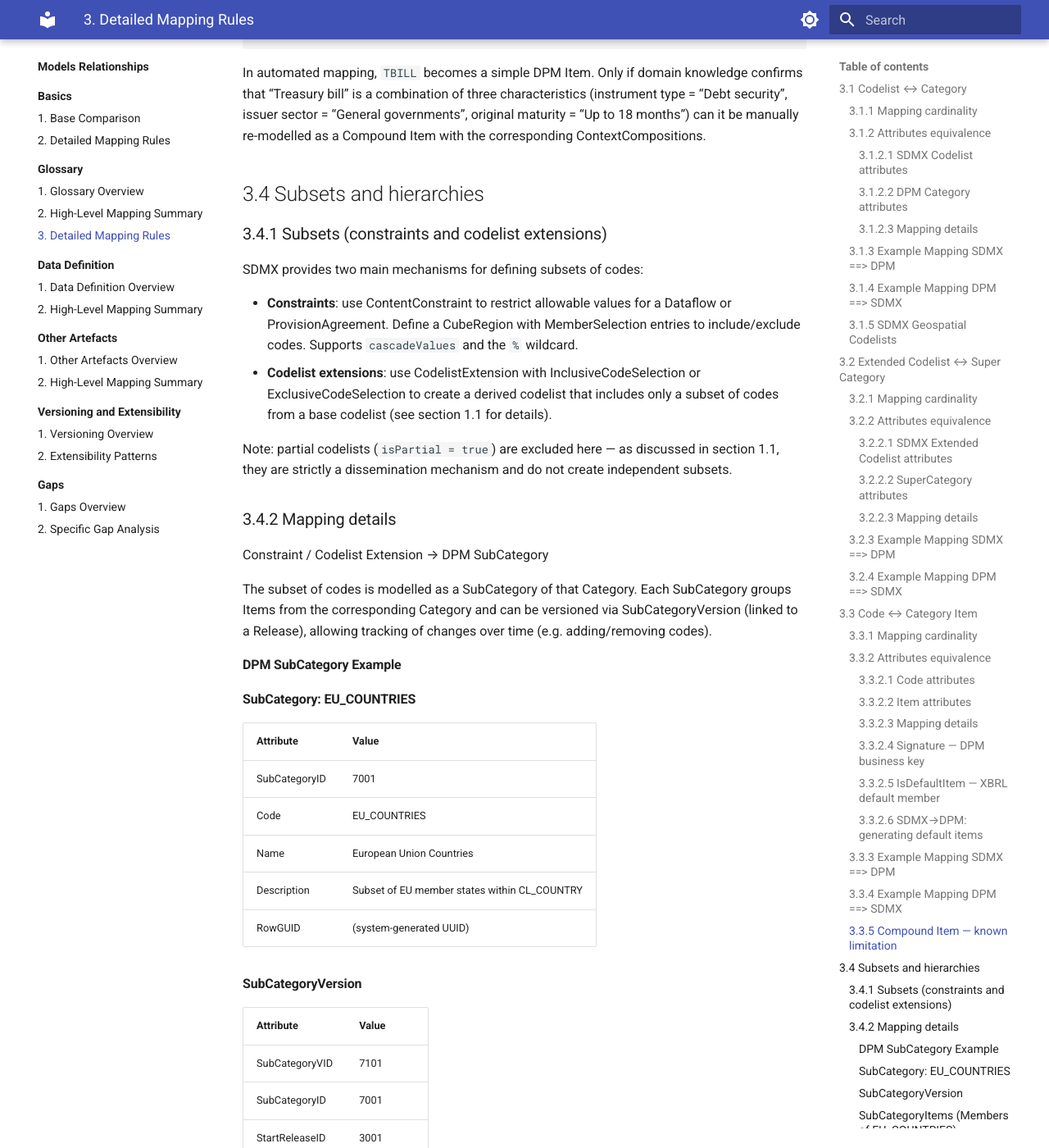
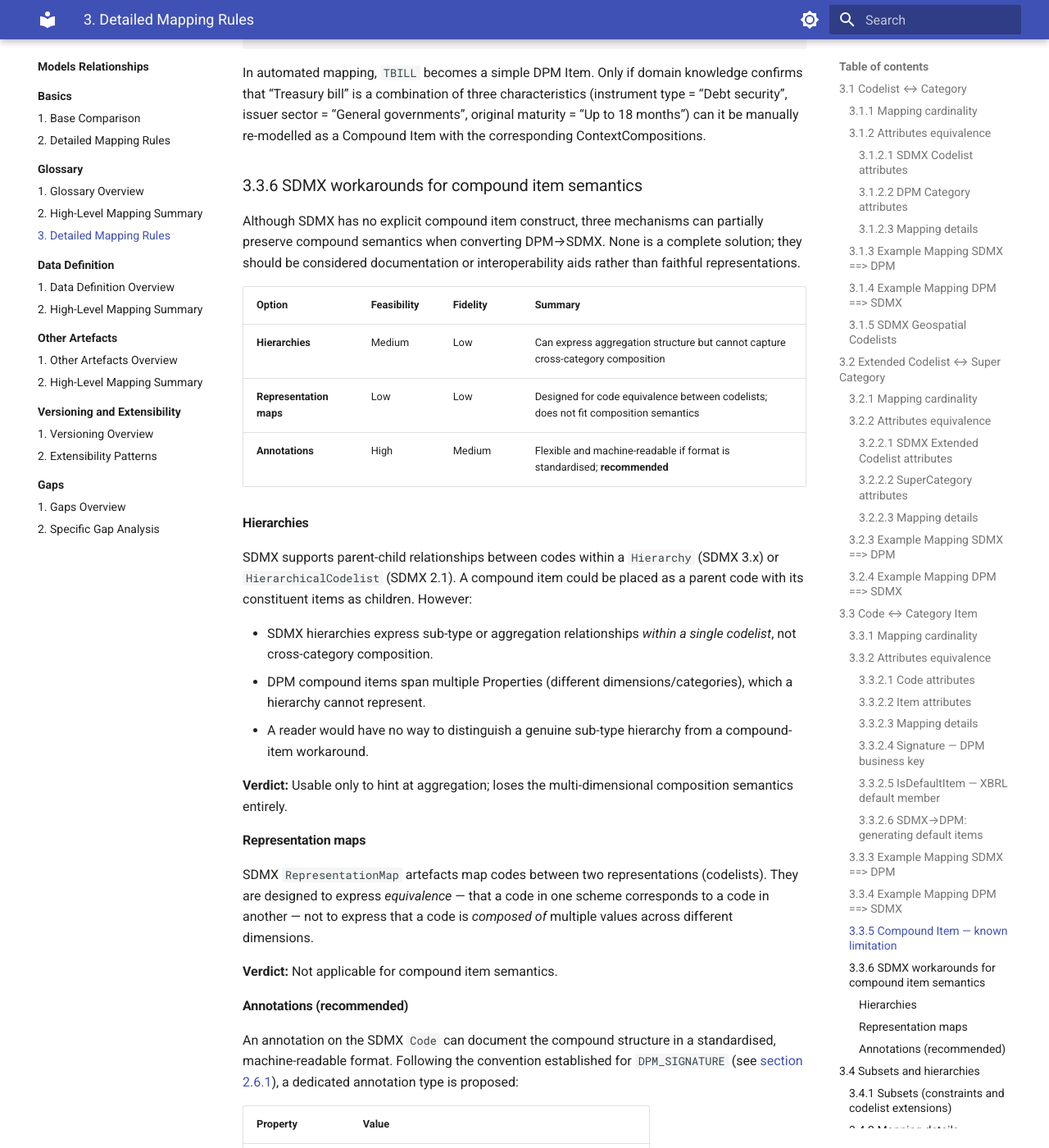
Before and after one commit to sdmx-twg/wp-sdmx-dpm, an MkDocs documentation site: the page built from docs/models-relationships/01_glossary/03_detailed_mapping_rules.md, in a window 1280 px wide and 1400 px high, scrolled down 18809 px. Shown: the whole window at 82% size. Built offline with MkDocs 1.6.1 and Material for MkDocs 9.7.7, drawn with Linux system fonts in a browser that asks for light colours; some of the changed text lies outside the part shown.

Commit message:
docs: explore SDMX workarounds for compound item semantics
Addresses #66 — adds section 3.3.6 evaluating hierarchies, representation
maps, and annotations as workarounds. Recommends annotations with a
DPM_COMPOUND_COMPONENTS annotation type (semicolon-separated
PropertyCode=ItemCode pairs), consistent with the DPM_SIGNATURE
convention. Includes a worked example for TBILL and a note on
SDMX→DPM round-trip reconstruction.

````diff
--- a/docs/models-relationships/01_glossary/03_detailed_mapping_rules.md
+++ b/docs/models-relationships/01_glossary/03_detailed_mapping_rules.md
@@ -564,7 +564,7 @@ A **DPM Compound Category Item** explicitly encodes that one item is composed of
 
 A Compound Category Item maps to an **ordinary SDMX Code**. The composition structure (links to constituent Property–Item pairs) is lost. The resulting Code is indistinguishable from any other Code in the Codelist.
 
-Annotations may be used for documentation purposes — the compound semantics can be described in an annotation on the Code to preserve human-readable information, though the structure cannot be recovered automatically. See [issue #66](https://github.com/sdmx-twg/wp-sdmx-dpm/issues/66) for exploration of SDMX options (hierarchies, representation maps, annotations) to partially preserve compound semantics.
+Annotations may be used for documentation purposes — the compound semantics can be described in an annotation on the Code to preserve human-readable information, though the structure cannot be recovered automatically. See [section 3.3.6](#336-sdmx-workarounds-for-compound-item-semantics) for exploration of SDMX options (hierarchies, representation maps, annotations) to partially preserve compound semantics.
 
 **SDMX → DPM:**
 
@@ -581,6 +581,59 @@ Nothing special can be inferred from a plain SDMX Code about compound semantics.
 ```
 
 In automated mapping, `TBILL` becomes a simple DPM Item. Only if domain knowledge confirms that “Treasury bill” is a combination of three characteristics (instrument type = “Debt security”, issuer sector = “General governments”, original maturity = “Up to 18 months”) can it be manually re-modelled as a Compound Item with the corresponding ContextCompositions.
+
+### 3.3.6 SDMX workarounds for compound item semantics
+
+Although SDMX has no explicit compound item construct, three mechanisms can partially preserve compound semantics when converting DPM→SDMX. None is a complete solution; they should be considered documentation or interoperability aids rather than faithful representations.
+
+| Option | Feasibility | Fidelity | Summary |
+|--------|-------------|----------|---------|
+| **Hierarchies** | Medium | Low | Can express aggregation structure but cannot capture cross-category composition |
+| **Representation maps** | Low | Low | Designed for code equivalence between codelists; does not fit composition semantics |
+| **Annotations** | High | Medium | Flexible and machine-readable if format is standardised; **recommended** |
+
+#### Hierarchies
+
+SDMX supports parent-child relationships between codes within a `Hierarchy` (SDMX 3.x) or `HierarchicalCodelist` (SDMX 2.1). A compound item could be placed as a parent code with its constituent items as children. However:
+
+- SDMX hierarchies express sub-type or aggregation relationships *within a single codelist*, not cross-category composition.
+- DPM compound items span multiple Properties (different dimensions/categories), which a hierarchy cannot represent.
+- A reader would have no way to distinguish a genuine sub-type hierarchy from a compound-item workaround.
+
+**Verdict:** Usable only to hint at aggregation; loses the multi-dimensional composition semantics entirely.
+
+#### Representation maps
+
+SDMX `RepresentationMap` artefacts map codes between two representations (codelists). They are designed to express *equivalence* — that a code in one scheme corresponds to a code in another — not to express that a code is *composed of* multiple values across different dimensions.
+
+**Verdict:** Not applicable for compound item semantics.
+
+#### Annotations (recommended)
+
+An annotation on the SDMX `Code` can document the compound structure in a standardised, machine-readable format. Following the convention established for `DPM_SIGNATURE` (see [section 2.6.1](../00_basics/02_detailed_mapping_rules.md#261-dpm-signature-annotation)), a dedicated annotation type is proposed:
+
+| Property         | Value                                                                 |
+|------------------|-----------------------------------------------------------------------|
+| Attached to      | SDMX `Code`                                                           |
+| `AnnotationType` | `DPM_COMPOUND_COMPONENTS`                                             |
+| `AnnotationText` | Semicolon-separated list of `PropertyCode=ItemCode` pairs            |
+
+**Example** — the `TBILL` compound item with three components:
+
+```xml
+<Code id="TBILL">
+  <Name xml:lang="en">Treasury bill</Name>
+  <Annotations>
+    <Annotation>
+      <AnnotationTitle>DPM Compound Components</AnnotationTitle>
+      <AnnotationType>DPM_COMPOUND_COMPONENTS</AnnotationType>
+      <AnnotationText xml:lang="en">InstrumentType=DebtSecurity;IssuerSector=GeneralGovernments;Maturity=UpTo18Months</AnnotationText>
+    </Annotation>
+  </Annotations>
+</Code>
+```
+
+> **Note — SDMX→DPM direction**: If a `DPM_COMPOUND_COMPONENTS` annotation is present on an incoming Code, it can be used to reconstruct the compound item structure instead of creating a simple Item. This enables round-trip fidelity when the annotation is preserved.
 
 ## 3.4 Subsets and hierarchies
 
````
